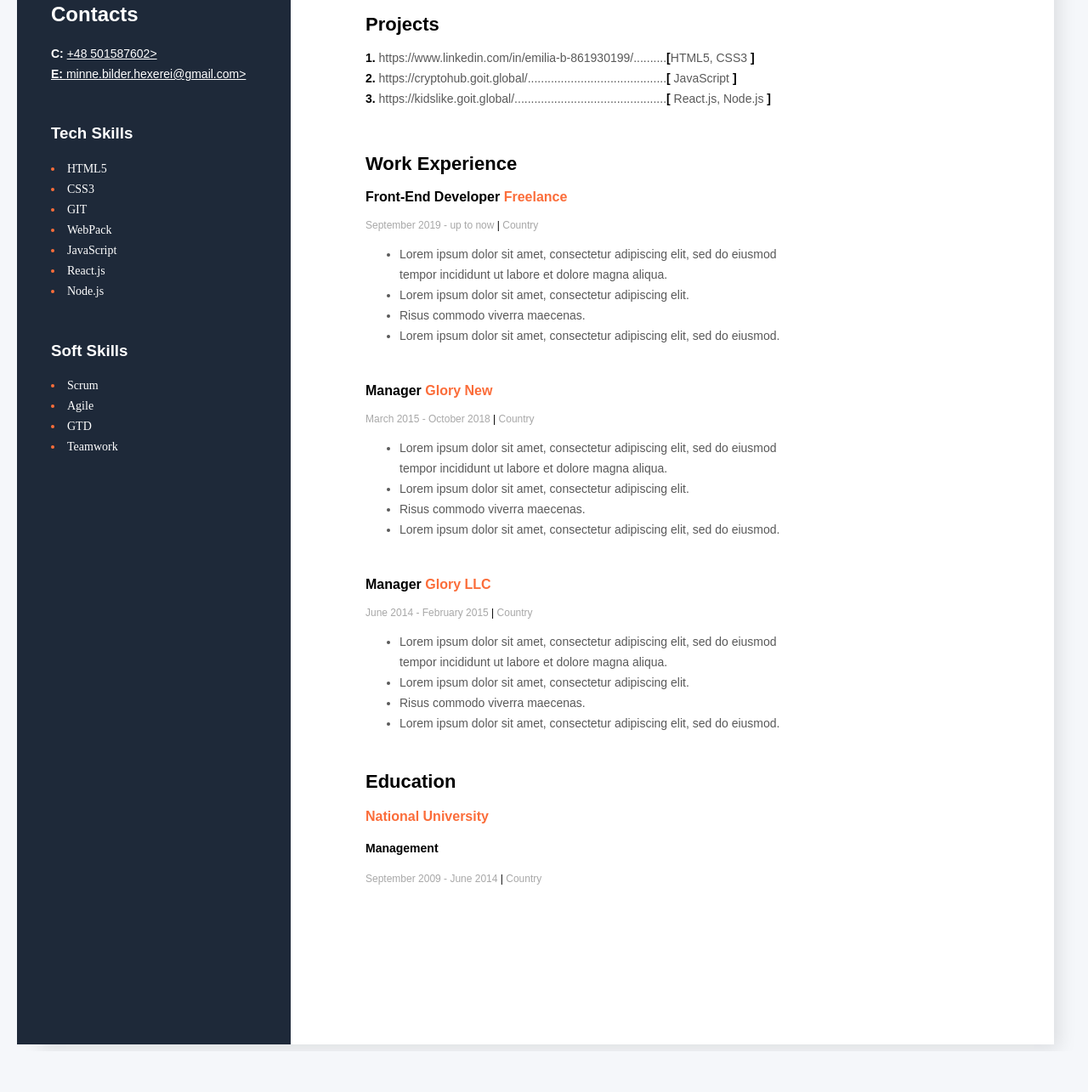
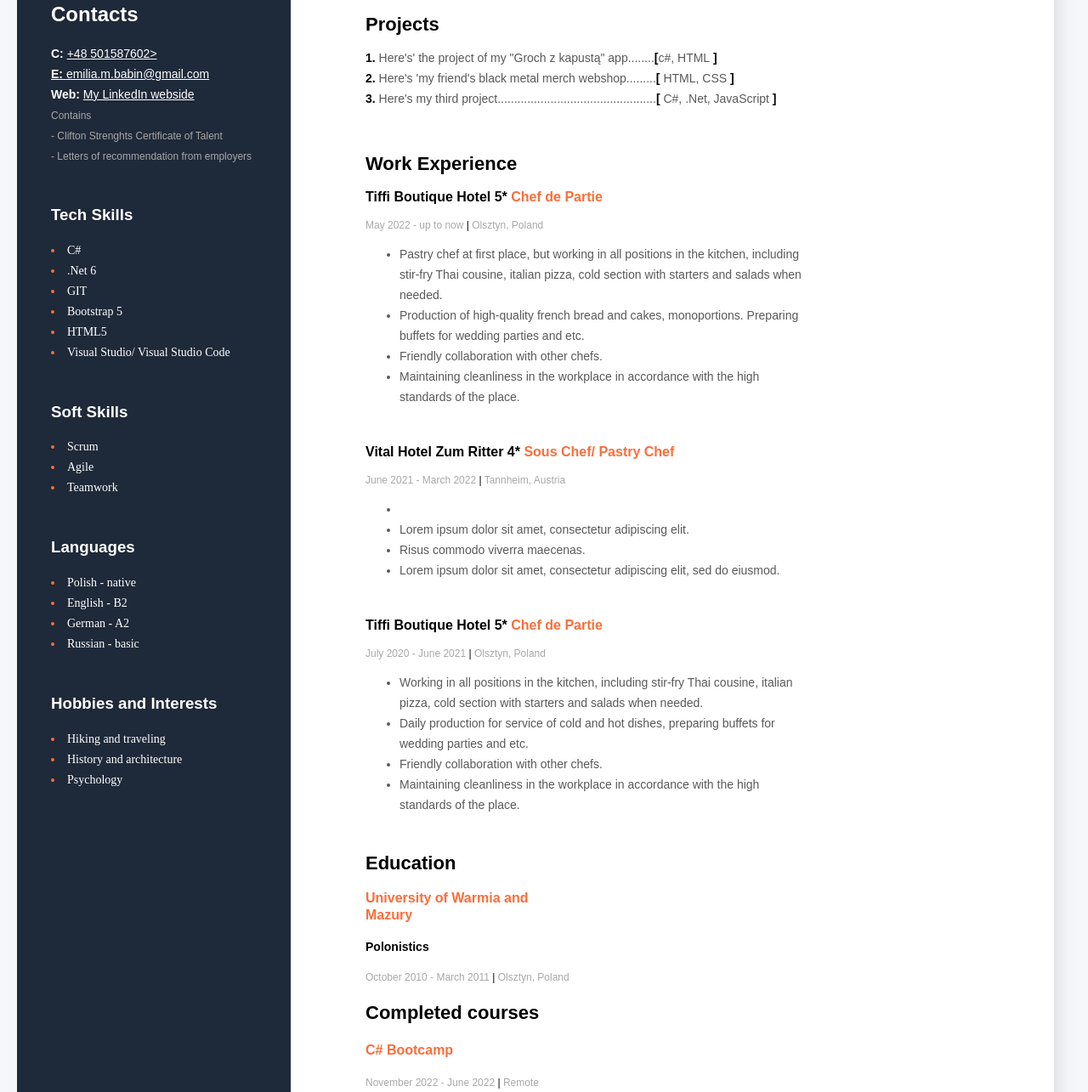
Before and after one commit to emiliababin/CV-basic-HTML-and-CSS, a plain HTML site: page index.html in a window 1280 px wide. Shown: the part 423-1708 px from the top of the page at 85% size. Before the commit the page ends 1660 px from the top, so only its background shows below. Drawn offline with Linux system fonts and the light colour scheme.

Commit message:
Fully finished cv Emilia Babin

```diff
--- a/index.html
+++ b/index.html
@@ -18,11 +18,10 @@
         <h1 class="main-header">Emilia Babin</h1>
 
         <p class="description">
-          <br>Lorem ipsum dolor sit amet, consectetur adipiscing elit, <br>sed do
-          eiusmod tempor incididunt ut labore et dolore magna aliqua. <br> Quis ipsum
-          suspendisse ultrices gravida. <br> Risus commodo viverra maecenas accumsan
-          lacus vel facilisi.
-        </p>
+          <br>I am a person who is always willing to learn new things and take up challenges.
+          At work, I focus on development and creativity, and I always demand the most from myself at first place.
+          I am no stranger to the true spirit of teamwork, however I do not forget
+            about the individual characteristics of each group member.
       </div>
 
       <div class="projects">
@@ -31,19 +30,16 @@
 
         <ol class="list-primary">
           <li>
-            <a class="list-primary-item" href="https://www.linkedin.com/in/emilia-b-861930199/"
-              >https://www.linkedin.com/in/emilia-b-861930199/</a
-            ><span class="list-primary-item">..........</span>[<span class="list-primary-item">HTML5, CSS3</span> ]
+            <a class="list-primary-item"> Here's' the project of my "Groch z kapustą" app</a
+            ><span class="list-primary-item">........</span>[<span class="list-primary-item">c#, HTML</span> ]
           </li>
           <li>
-            <a class="list-primary-item" href="https://cryptohub.goit.global/"
-              >https://cryptohub.goit.global/</a
-            ><span class="list-primary-item">..........................................</span>[<span class="list-primary-item"> JavaScript </span>]
+            <a class="list-primary-item">Here's 'my friend's black metal merch webshop</a
+            ><span class="list-primary-item">.........</span>[<span class="list-primary-item"> HTML, CSS </span>]
           </li>
           <li>
-            <a class="list-primary-item" href="https://kidslike.goit.global/"
-              >https://kidslike.goit.global/</a
-            ><span class="list-primary-item">..............................................</span>[<span class="list-primary-item"> React.js, Node.js </span>
+            <a class="list-primary-item">Here's my third project</a
+            ><span class="list-primary-item">................................................</span>[<span class="list-primary-item"> C#, .Net, JavaScript </span>
             ]
           </li>
         </ol>
@@ -51,13 +47,30 @@
 
       <div class="work-exp-box">
         <h2 class="header-primary">Work Experience</h2>
-        <h3 class="job-position">Front-End Developer <span class="highlight">Freelance</span></h3>
-        <p class="job-date">September 2019 - up to now <span class="vertical-bar">|</span> Country</p>
+        <h3 class="job-position">Tiffi Boutique Hotel 5* <span class="highlight">Chef de Partie</span></h3>
+        <p class="job-date">May 2022 - up to now <span class="vertical-bar">|</span> Olsztyn, Poland</p>
+
+        <ul class="job-list">
+          <li>Pastry chef at first place, but
+            working in all positions in the kitchen, including stir-fry Thai cousine, italian pizza, cold section with starters and salads when needed.
+          </li>
+          <li>Production of high-quality french bread and cakes, monoportions.
+            Preparing buffets for wedding parties and etc.
+          </li>
+          <li>Friendly collaboration with other chefs.</li>
+          <li>
+            Maintaining cleanliness in the workplace in accordance with the high standards of the place.
+          </li>
+        </ul>
+      </div>
+
+      <div class="work-exp-box">
+        <h3 class="job-position">Vital Hotel Zum Ritter 4* <span class="highlight">Sous Chef/ Pastry Chef</span></h3>
+        <p class="job-date">June 2021 - March 2022 <span class="vertical-bar">|</span> Tannheim, Austria</p>
 
         <ul class="job-list">
           <li>
-            Lorem ipsum dolor sit amet, consectetur adipiscing elit, sed do
-            eiusmod tempor incididunt ut labore et dolore magna aliqua.
+
           </li>
           <li>Lorem ipsum dolor sit amet, consectetur adipiscing elit.</li>
           <li>Risus commodo viverra maecenas.</li>
@@ -69,46 +82,32 @@
       </div>
 
       <div class="work-exp-box">
-        <h3 class="job-position">Manager <span class="highlight">Glory New</span></h3>
-        <p class="job-date">March 2015 - October 2018 <span class="vertical-bar">|</span> Country</p>
+        <h3 class="job-position">Tiffi Boutique Hotel 5* <span class="highlight">Chef de Partie</span></h3>
+        <p class="job-date">July 2020 - June 2021 <span class="vertical-bar">|</span> Olsztyn, Poland</p>
 
         <ul class="job-list">
           <li>
-            Lorem ipsum dolor sit amet, consectetur adipiscing elit, sed do
-            eiusmod tempor incididunt ut labore et dolore magna aliqua.
+            Working in all positions in the kitchen,
+            including stir-fry Thai cousine, italian pizza, cold section with starters and salads when needed.
           </li>
-          <li>Lorem ipsum dolor sit amet, consectetur adipiscing elit.</li>
-          <li>Risus commodo viverra maecenas.</li>
+          <li>Daily production for service of cold and hot dishes,
+            preparing buffets for wedding parties and etc.</li>
+          <li>Friendly collaboration with other chefs.</li>
           <li>
-            Lorem ipsum dolor sit amet, consectetur adipiscing elit, sed do
-            eiusmod.
-          </li>
-        </ul>
-      </div>
-
-      <div class="work-exp-box">
-        <h3 class="job-position">Manager <span class="highlight">Glory LLC</span></h3>
-        <p class="job-date">June 2014 - February 2015 <span class="vertical-bar">|</span> Country</p>
-
-        <ul class="job-list">
-          <li>
-            Lorem ipsum dolor sit amet, consectetur adipiscing elit, sed do
-            eiusmod tempor incididunt ut labore et dolore magna aliqua.
-          </li>
-          <li>Lorem ipsum dolor sit amet, consectetur adipiscing elit.</li>
-          <li>Risus commodo viverra maecenas.</li>
-          <li>
-            Lorem ipsum dolor sit amet, consectetur adipiscing elit, sed do
-            eiusmod.
+            Maintaining cleanliness in the workplace in accordance with the high standards of the place.
           </li>
         </ul>
       </div>
       <div class="education-box">
       <h2 class="education">Education</h2>
 
-      <h3 class="education-name">National University</h3>
-      <h4 class="education-subject">Management</h4>
-      <h5 class="job-date">September 2009 - June 2014 <span class="vertical-bar">|</span> Country</h5>
+      <h3 class="education-name">University of Warmia and Mazury</h3>
+      <h4 class="education-subject">Polonistics</h4>
+      <h5 class="job-date">October 2010 - March 2011 <span class="vertical-bar">|</span> Olsztyn, Poland</h5>
+      <h2 class="education">Completed courses</h2>
+      <h4 class="education-name">C# Bootcamp</h4>
+      <h5 class="job-date">November 2022 - June 2022 <span class="vertical-bar">|</span> Remote</h5>
+
     </div>
     </main>
 
@@ -128,7 +127,15 @@
          <span class="bold">C:</span>
           <a class="contact-links" href="tel:+48 501587602">+48 501587602> <br />
          <span class="bold">E:</span>
-          <a class="contact-links"href="mailto:minne.bilder.hexerei@gmail.com">minne.bilder.hexerei@gmail.com></a>
+          <a class="contact-links"href="mailto:emilia.m.babin@gmail.com">emilia.m.babin@gmail.com</a> <br />
+          <span class="bold">Web:</span>
+          <a class="contact-links"href="https://www.linkedin.com/in/emilia-b-861930199/"> My LinkedIn webside <br/></a>
+          <span class="job-date">Contains</span><br/>
+          <span class="job-date">- Clifton Strenghts Certificate of Talent</span><br/>
+
+          <span class="job-date">- Letters of recommendation from employers</span><br/>
+
+
         </p>
 
       </div>
@@ -137,13 +144,13 @@
       <h3 class="header-secondary"> Tech Skills</h3>
 
         <ul class="list-secondary">
+          <li><span class="list-secondary-item">C#</span></li>
+          <li><span class="list-secondary-item">.Net 6</span></li>
+          <li><span class="list-secondary-item">GIT</span></li>
+          <li><span class="list-secondary-item">Bootstrap 5 </span></li>
           <li><span class="list-secondary-item">HTML5</span></li>
-          <li><span class="list-secondary-item">CSS3</span></li>
-          <li><span class="list-secondary-item">GIT</span></li>
-          <li><span class="list-secondary-item">WebPack</span></li>
-          <li><span class="list-secondary-item">JavaScript</span></li>
-          <li><span class="list-secondary-item">React.js</span></li>
-          <li><span class="list-secondary-item">Node.js</span></li>
+          <li><span class="list-secondary-item">Visual Studio/ Visual Studio Code</span></li>
+
         </ul>
 
       </div>
@@ -154,8 +161,32 @@
         <ul class="list-secondary">
           <li><span class="list-secondary-item">Scrum</span></li>
           <li><span class="list-secondary-item">Agile</span></li>
-          <li><span class="list-secondary-item">GTD</span></li>
           <li><span class="list-secondary-item">Teamwork</span></li>
+        </ul>
+
+      </div>
+
+      <div class="tech-skills-block">
+        <h3 class="header-secondary"> Languages</h3>
+
+          <ul class="list-secondary">
+            <li><span class="list-secondary-item">Polish - native</span></li>
+            <li><span class="list-secondary-item">English - B2</span></li>
+            <li><span class="list-secondary-item">German - A2</span></li>
+            <li><span class="list-secondary-item">Russian - basic</span></li>
+
+          </ul>
+
+        </div>
+
+
+      <div class="soft-skills-block">
+        <h3 class="header-secondary">Hobbies and Interests</h3>
+
+        <ul class="list-secondary">
+          <li><span class="list-secondary-item">Hiking and traveling</span></li>
+          <li><span class="list-secondary-item">History and architecture</span></li>
+          <li><span class="list-secondary-item">Psychology</span></li>
         </ul>
 
       </div>
--- a/style.css
+++ b/style.css
@@ -28,6 +28,7 @@ aside {
 
 .header-secondary {
   color: #ffffff;
+  text-decoration-line: none;
 }
 
 .contact-links {
```
